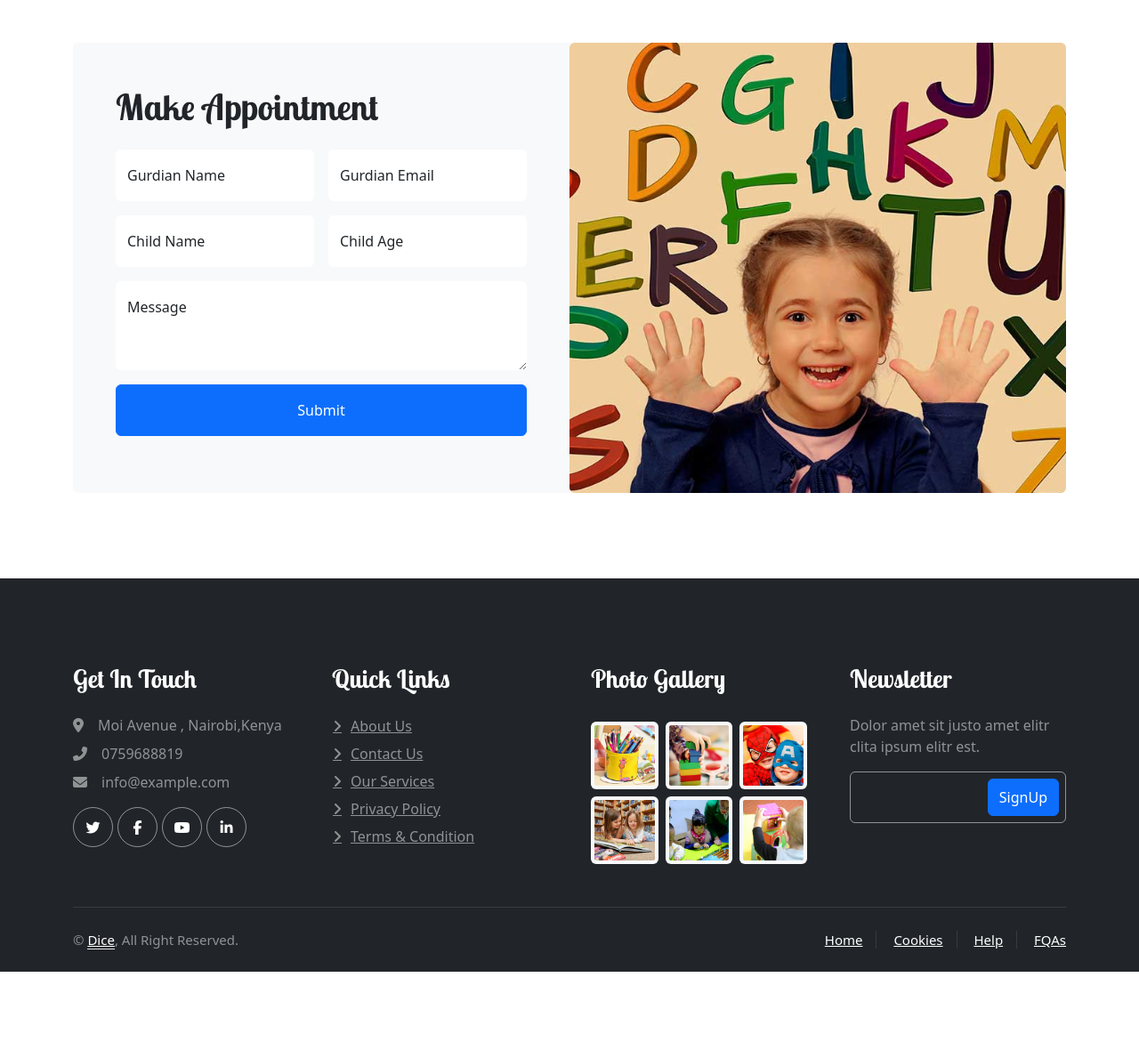
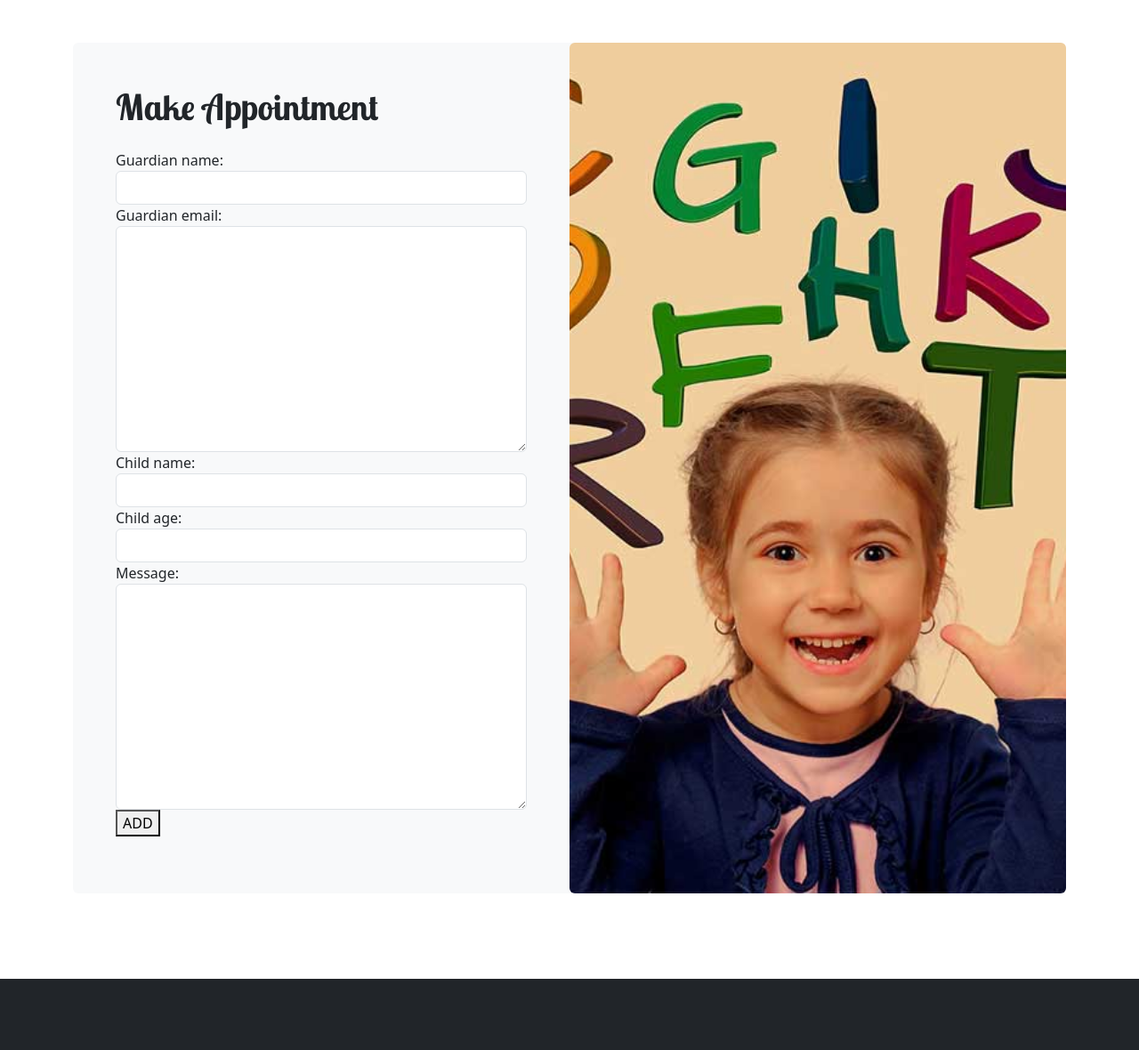
Before and after one commit to Wayne14390/six, a Django app: page /app/appointment/ in a window 1280 px wide. Shown: the part 86-1266 px from the top of the page at 89% size. Before the commit the page ends 1178 px from the top, so only its background shows below. Run offline with Django 5.2, Linux system fonts and the light colour scheme; some libraries are stand-ins or nearby versions.

Commit message:
third commit

```diff
--- a/app/admin.py
+++ b/app/admin.py
@@ -1,6 +1,7 @@
 from django.contrib import admin
 
-from app.models import Student
+from app.models import Student,Appointment
 
 # Register your models here.
 admin.site.register(Student)
+admin.site.register(Appointment)
--- a/app/forms.py
+++ b/app/forms.py
@@ -1,6 +1,6 @@
 from django import forms
 
-from app.models import Student
+from app.models import Student,Appointment
 
 
 class StudentForm(forms.ModelForm):
@@ -17,3 +17,15 @@ class StudentForm(forms.ModelForm):
             'student_name': forms.TextInput(attrs={'class': 'form-control'}),
             'student_bio': forms.Textarea(attrs={'class': 'form-control'}),
         }
+
+class AppointmentForm(forms.ModelForm):
+    class Meta:
+        model = Appointment
+        fields = ['guardian_name', 'guardian_email', 'child_name','child_age','message']
+        widgets = {
+            'guardian_name': forms.TextInput(attrs={'class': 'form-control'}),
+            'guardian_email': forms.Textarea(attrs={'class': 'form-control'}),
+            'child_name': forms.TextInput(attrs={'class': 'form-control'}),
+            'child_age': forms.NumberInput(attrs={'class': 'form-control'}),
+            'message': forms.Textarea(attrs={'class': 'form-control'}),
+        }
--- a/app/models.py
+++ b/app/models.py
@@ -7,3 +7,13 @@ class Student(models.Model):
 
     def __str__(self):
         return self.student_name
+
+class Appointment(models.Model):
+    guardian_name = models.CharField(max_length=255)
+    guardian_email = models.EmailField()
+    child_name = models.CharField(max_length=255)
+    child_age = models.IntegerField()
+    message = models.TextField()
+
+    def __str__(self):
+        return self.guardian_name
--- a/app/templates/appointment.html
+++ b/app/templates/appointment.html
@@ -8,42 +8,10 @@
                         <div class="col-lg-6 wow fadeIn" data-wow-delay="0.1s">
                             <div class="h-100 d-flex flex-column justify-content-center p-5">
                                 <h1 class="mb-4">Make Appointment</h1>
-                                <form>
-                                    <div class="row g-3">
-                                        <div class="col-sm-6">
-                                            <div class="form-floating">
-                                                <input type="text" class="form-control border-0" id="gname" placeholder="Gurdian Name">
-                                                <label for="gname">Gurdian Name</label>
-                                            </div>
-                                        </div>
-                                        <div class="col-sm-6">
-                                            <div class="form-floating">
-                                                <input type="email" class="form-control border-0" id="gmail" placeholder="Gurdian Email">
-                                                <label for="gmail">Gurdian Email</label>
-                                            </div>
-                                        </div>
-                                        <div class="col-sm-6">
-                                            <div class="form-floating">
-                                                <input type="text" class="form-control border-0" id="cname" placeholder="Child Name">
-                                                <label for="cname">Child Name</label>
-                                            </div>
-                                        </div>
-                                        <div class="col-sm-6">
-                                            <div class="form-floating">
-                                                <input type="text" class="form-control border-0" id="cage" placeholder="Child Age">
-                                                <label for="cage">Child Age</label>
-                                            </div>
-                                        </div>
-                                        <div class="col-12">
-                                            <div class="form-floating">
-                                                <textarea class="form-control border-0" placeholder="Leave a message here" id="message" style="height: 100px"></textarea>
-                                                <label for="message">Message</label>
-                                            </div>
-                                        </div>
-                                        <div class="col-12">
-                                            <button class="btn btn-primary w-100 py-3" type="submit">Submit</button>
-                                        </div>
-                                    </div>
+                                <form action="" method="post" enctype="multipart/form-data">
+                                    {% csrf_token %}
+                                    {{ form }}
+                                    <button type="submit">ADD</button>
                                 </form>
                             </div>
                         </div>
--- a/app/templates/base.html
+++ b/app/templates/base.html
@@ -39,6 +39,7 @@
                         <div class="dropdown-menu rounded-0 rounded-bottom border-0 shadow-sm m-0">
                             <a href="{% url 'facility' %}" class="dropdown-item">School Facilities</a>
                             <a href="{% url 'appointment' %}" class="dropdown-item">Make Appointment</a>
+                            <a href="{% url 'appointment_list' %}" class="dropdown-item">Appointmentlist</a>
                         </div>
                     </div>
                     <a href="{% url 'contact' %}" class="nav-item nav-link">Contact Us</a>
@@ -70,7 +71,7 @@
                     </div>
                     <div class="col-lg-3 col-md-6">
                         <h3 class="text-white mb-4">Quick Links</h3>
-                        <a class="btn btn-link text-white-50" href="">About Us</a>
+                        <a class="btn btn-link text-white-50" href="{% url 'about' %}">About Us</a>
                         <a class="btn btn-link text-white-50" href="">Contact Us</a>
                         <a class="btn btn-link text-white-50" href="">Our Services</a>
                         <a class="btn btn-link text-white-50" href="">Privacy Policy</a>
--- a/app/templates/call_to_action.html
+++ b/app/templates/call_to_action.html
@@ -12,11 +12,11 @@
                         </div>
                         <div class="col-lg-6 wow fadeIn" data-wow-delay="0.5s">
                             <div class="h-100 d-flex flex-column justify-content-center p-5">
-                                <h1 class="mb-4">Become A Teacher</h1>
+                                <h1 class="mb-4">Make Appointment</h1>
                                 <p class="mb-4">Tempor erat elitr rebum at clita. Diam dolor diam ipsum sit. Aliqu diam amet diam et eos.
                                     Clita erat ipsum et lorem et sit, sed stet lorem sit clita duo justo magna dolore erat amet
                                 </p>
-                                <a class="btn btn-primary py-3 px-5" href="">Get Started Now<i class="fa fa-arrow-right ms-2"></i></a>
+                                <a class="btn btn-primary py-3 px-5" href="{% url 'appointment' %}">Get Started Now<i class="fa fa-arrow-right ms-2"></i></a>
                             </div>
                         </div>
                     </div>
--- a/app/urls.py
+++ b/app/urls.py
@@ -34,4 +34,7 @@ urlpatterns = [
     path('student_create/', views.student_create, name='student_create'),
     path('student_delete/<int:id>/', views.student_delete, name='student_delete'),
     path('editstudent/<int:id>/', views.editstudent, name='editstudent'),
+    path('appointment_list/', views.appointment_list, name='appointment_list'),
+    path('editappointment/<int:id>/', views.editappointment, name='editappointment'),
+    path('appointment_delete/<int:id>/', views.appointment_delete, name='appointment_delete'),
   ]+ static(settings.MEDIA_URL, document_root=settings.MEDIA_ROOT)
--- a/app/views.py
+++ b/app/views.py
@@ -1,7 +1,7 @@
 from django.contrib import messages
 from django.shortcuts import render, redirect, get_object_or_404
 
-from .forms import StudentForm
+from .forms import StudentForm, AppointmentForm
 from app.models import Student
 
 
@@ -20,7 +20,36 @@ def team(request):
 def call(request):
     return render(request, 'call_to_action.html')
 def appointment(request):
-    return render(request, 'appointment.html')
+    if request.method == 'POST':
+        form = AppointmentForm(request.POST, request.FILES)
+        if form.is_valid():
+            form.save()
+            return redirect('appointment_list')
+    else:
+        form = AppointmentForm()
+    return render(request, 'appointment.html', {'form': form})
+
+def appointment_list(request):
+    appointments = Appointment.objects.all()
+    return render(request, 'appointment_list.html',{'appointment': appointments})
+
+def editappointment(request, id):
+    appointments = get_object_or_404(Student ,id=id)
+    if request.method == "POST":
+        form = AppointmentForm(request.POST,instance=appointments)
+        if form.is_valid():
+           form.save()
+           return redirect('appointment_list')
+    else:
+           form = AppointmentForm( instance=appointments)
+    return render(request, 'editappointment.html',{'form': form, 'appointments': appointments})
+def appointment_delete(request, id):
+    appointments = get_object_or_404(Student ,id=id)
+    try:
+        appointments.delete()
+    except Exception as e:
+        messages.error(request,'Appointment not deleted')
+    return redirect('appointment_list')
 
 def student_list(request):
     students = Student.objects.all()
```
Also changed, not shown: app/templates/appointment_list.html (added, +43 -0 lines), app/templates/editappointment.html (added, +10 -0 lines), app/templates/student_list.html (+5 -5 lines), app/migrations/0006_appointment.py (added), db.sqlite3, media/student_pictures/user-6380868_1280.png (added), media/student_pictures/user-6380868_1280_wHUrQzE.png (added).
